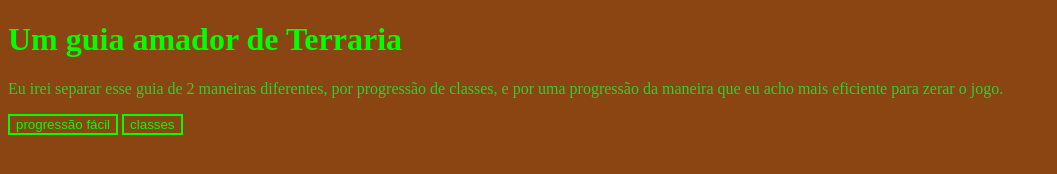
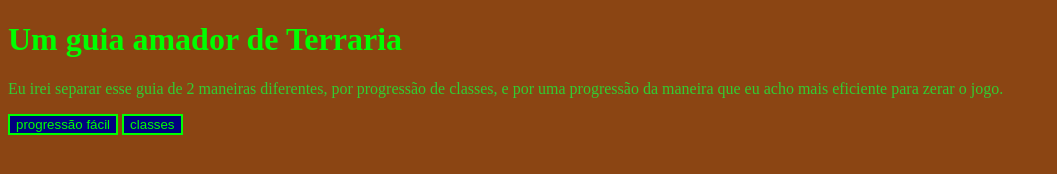
Before and after one commit to AGUAmolhada47/Terraria, a plain HTML site: page index.html in a window 1280 px wide. Shown: the whole page, without its empty margins (0-1057 px from the left). Drawn offline with Linux system fonts and the light colour scheme.

Commit message:
Atualizar o style.css

```diff
--- a/style.css
+++ b/style.css
@@ -11,9 +11,7 @@ background-color: saddlebrown;
 }
 
 button {
-background-color: saddlebrown;
+background-color: navy;
 color: lime;
-border: 2px double lime;
-justify-content: center;
-align-items: center;
+border: 2px solid lime;
 }
```
